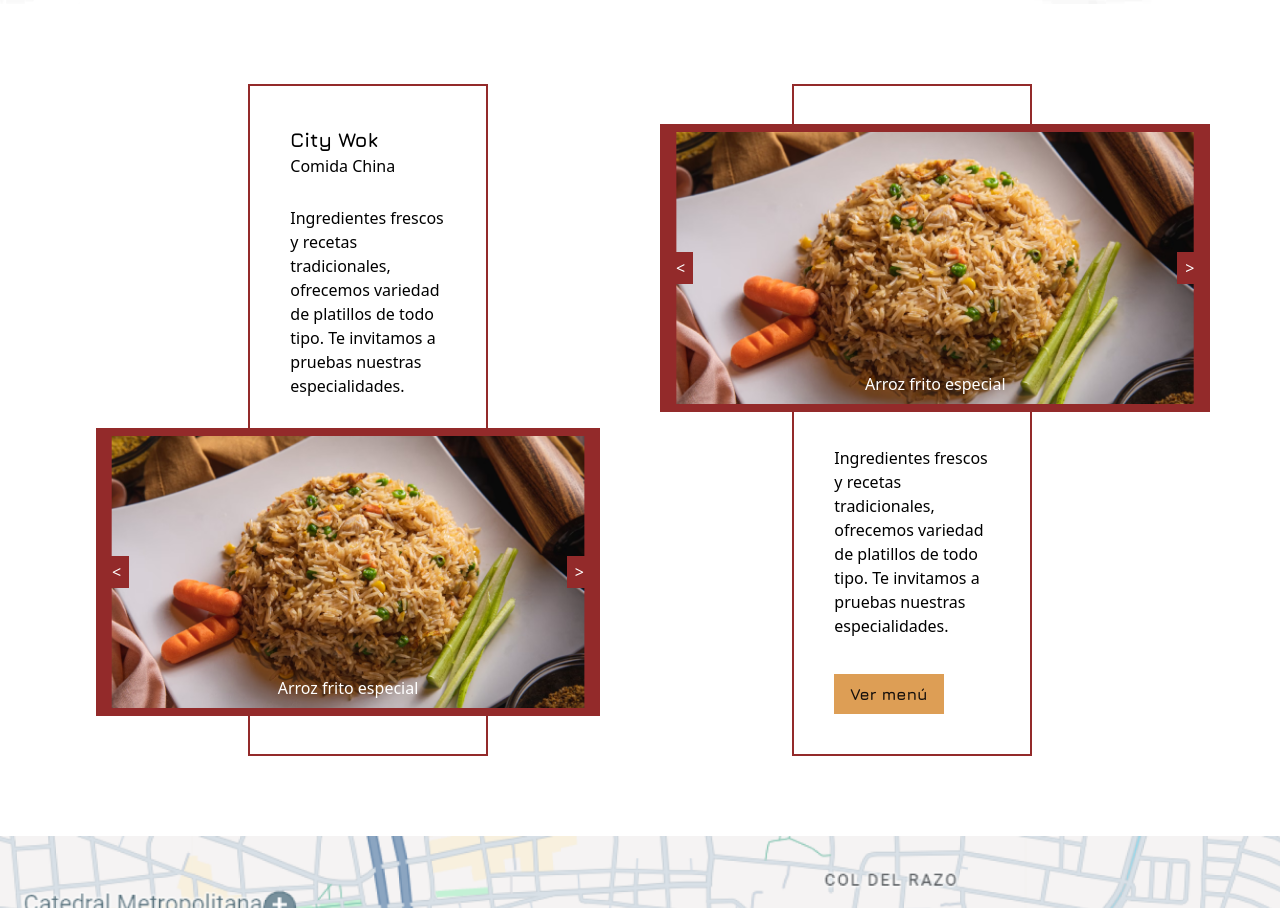
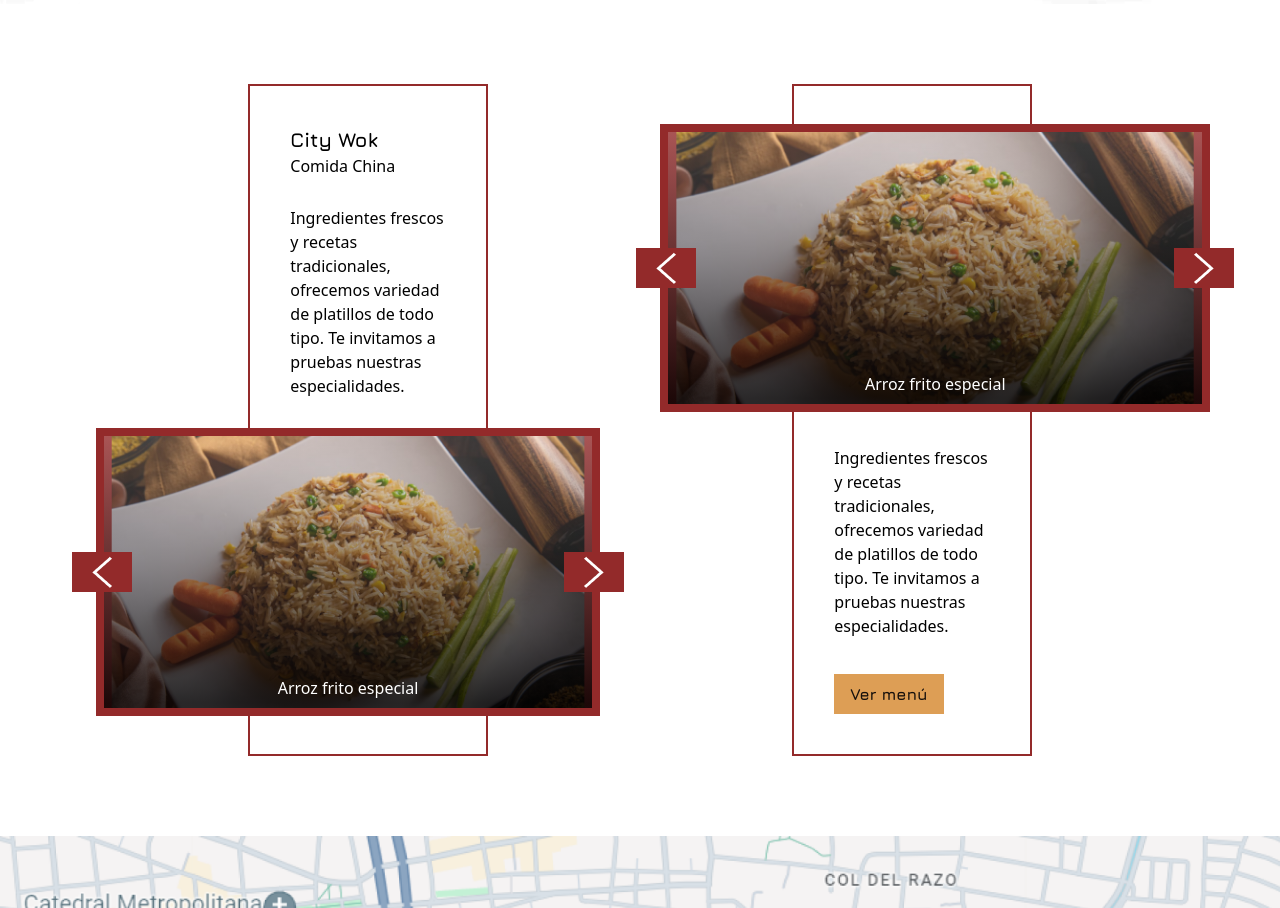
Before and after one commit to MelMuro/AFP-Web, a React (Vite) app: page / in a window 1280 px wide. Shown: the part 580-1488 px from the top of the page. Built offline with nearby package versions, Linux system fonts and the light colour scheme; a web font is replaced by a local one.

Commit message:
CSS gradient and arrows carousel

```diff
--- a/src/global-styles.css
+++ b/src/global-styles.css
@@ -21,24 +21,35 @@
 		@apply font-jura text-4xl font-bold;
 	}
 
-  .infoP{
+	.infoP {
 		@apply font-montserrat text-base font-normal leading-loose;
 	}
 
-  .scheduleCat{
+	.scheduleCat {
 		@apply font-montserrat text-2xl font-medium;
 	}
 
-  .labelForm{
+	.labelForm {
 		@apply font-jura font-bold text-2xl;
 	}
 
-  .placeholderForm{
+	.placeholderForm {
 		@apply font-jura font-bold text-lg;
 	}
-
 }
 
 body {
 	overflow-x: hidden;
 }
+
+.gradient-overlay {
+	position: absolute;
+	inset: 0;
+	background: rgb(255, 255, 255);
+	background: linear-gradient(
+		180deg,
+		rgba(255, 255, 255, 0.2) 0%,
+		rgba(0, 0, 0, 0.8) 98%
+	);
+	z-index: 1;
+}
--- a/src/restaurants/overview/CarouselLeft.tsx
+++ b/src/restaurants/overview/CarouselLeft.tsx
@@ -1,6 +1,7 @@
 import { useState } from 'react';
 import Comida1 from '../../assets/Comida1.png';
 import Comida2 from '../../assets/Comida2.png';
+import next from '../../assets/next.png';
 
 interface Slide {
 	image: string;
@@ -54,19 +55,24 @@ const CarouselLeft: React.FC = () => {
 							alt={slides[currentSlide].title}
 							className='w-full h-full object-cover'
 						/>
+						<div className='gradient-overlay'></div>
 						<button
 							onClick={prevSlide}
-							className='absolute left-0 top-1/2 transform -translate-y-1/2 bg-redDefault text-white px-2 py-1'
+							className='absolute -left-8 top-1/2 transform -translate-y-1/2 bg-redDefault text-white px-5 py-1 text-3xl z-20'
 						>
-							&lt;
+							<img src={next} alt='' className='w-full' />
 						</button>
 						<button
 							onClick={nextSlide}
-							className='absolute right-0 top-1/2 transform -translate-y-1/2 bg-redDefault text-white px-2 py-1'
+							className='absolute -right-8 top-1/2 transform -translate-y-1/2 bg-redDefault text-white px-5 py-1 text-3xl z-20'
 						>
-							&gt;
+							<img
+								src={next}
+								alt=''
+								className='scale-x-[-1] w-full'
+							/>
 						</button>
-						<div className='absolute bottom-0 bg-black bg-opacity-50 text-white p-2 w-full text-center'>
+						<div className='absolute bottom-0 bg-black bg-opacity-50 text-white p-2 w-full text-center z-20'>
 							{slides[currentSlide].title}
 						</div>
 					</div>
--- a/src/restaurants/overview/CarouselRight.tsx
+++ b/src/restaurants/overview/CarouselRight.tsx
@@ -1,7 +1,7 @@
 import { useState } from 'react';
 import Comida1 from '../../assets/Comida1.png';
 import Comida2 from '../../assets/Comida2.png';
-import './slider.css';
+import next from '../../assets/next.png';
 
 interface Slide {
 	image: string;
@@ -43,19 +43,24 @@ const CarouselRight: React.FC = () => {
 							alt={slides[currentSlide].title}
 							className='w-full h-full object-cover'
 						/>
+						<div className='gradient-overlay'></div>
 						<button
 							onClick={prevSlide}
-							className='absolute left-0 top-1/2 transform -translate-y-1/2 bg-redDefault text-white px-2 py-1'
+							className='absolute -left-8 top-1/2 transform -translate-y-1/2 bg-redDefault text-white px-5 py-1 text-3xl z-20'
 						>
-							&lt;
+							<img src={next} alt='' className='w-full' />
 						</button>
 						<button
 							onClick={nextSlide}
-							className='absolute right-0 top-1/2 transform -translate-y-1/2 bg-redDefault text-white px-2 py-1'
+							className='absolute -right-8 top-1/2 transform -translate-y-1/2 bg-redDefault text-white px-5 py-1 text-3xl z-20'
 						>
-							&gt;
+							<img
+								src={next}
+								alt=''
+								className='scale-x-[-1] w-full'
+							/>
 						</button>
-						<div className='absolute bottom-0 bg-black bg-opacity-50 text-white p-2 w-full text-center'>
+						<div className='absolute bottom-0 bg-black bg-opacity-50 text-white p-2 w-full text-center z-20'>
 							{slides[currentSlide].title}
 						</div>
 					</div>
--- a/src/restaurants/overview/slider.css
+++ /dev/null
@@ -1,29 +0,0 @@
-.carousel-button {
-	background-color: rgba(0, 0, 0, 0.5);
-	color: white;
-	padding: 10px;
-	border: none;
-	cursor: pointer;
-	position: absolute;
-	top: 50%;
-	transform: translateY(-50%);
-	z-index: 10;
-}
-
-.carousel-button.left {
-	left: 10px;
-}
-
-.carousel-button.right {
-	right: 10px;
-}
-
-.carousel-caption {
-	background-color: rgba(0, 0, 0, 0.5);
-	color: white;
-	padding: 10px;
-	position: absolute;
-	bottom: 0;
-	width: 100%;
-	text-align: center;
-}
```
Also changed, not shown: src/assets/next.png (added). Lines whose indentation alone changed are shown as unchanged.
